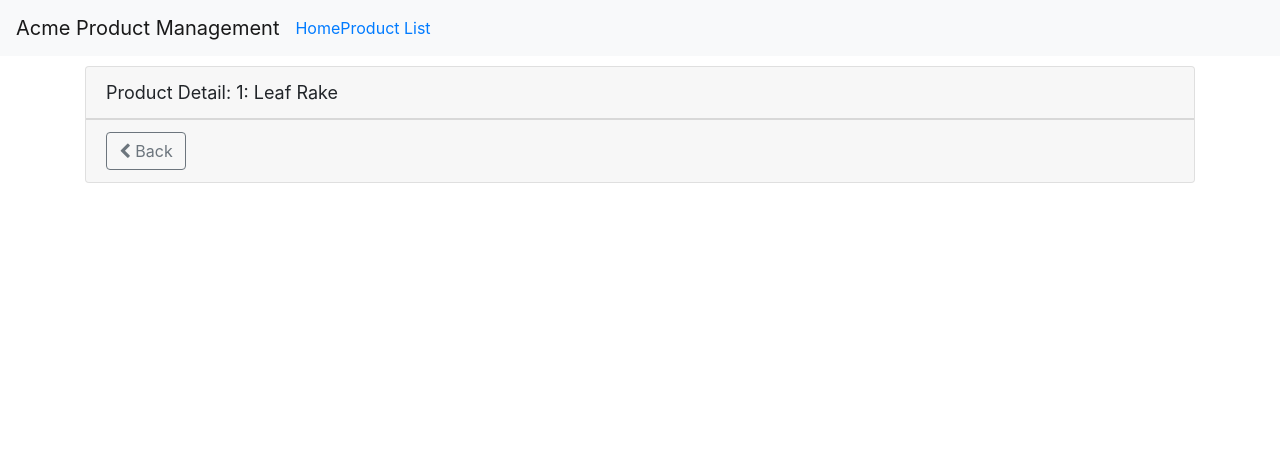
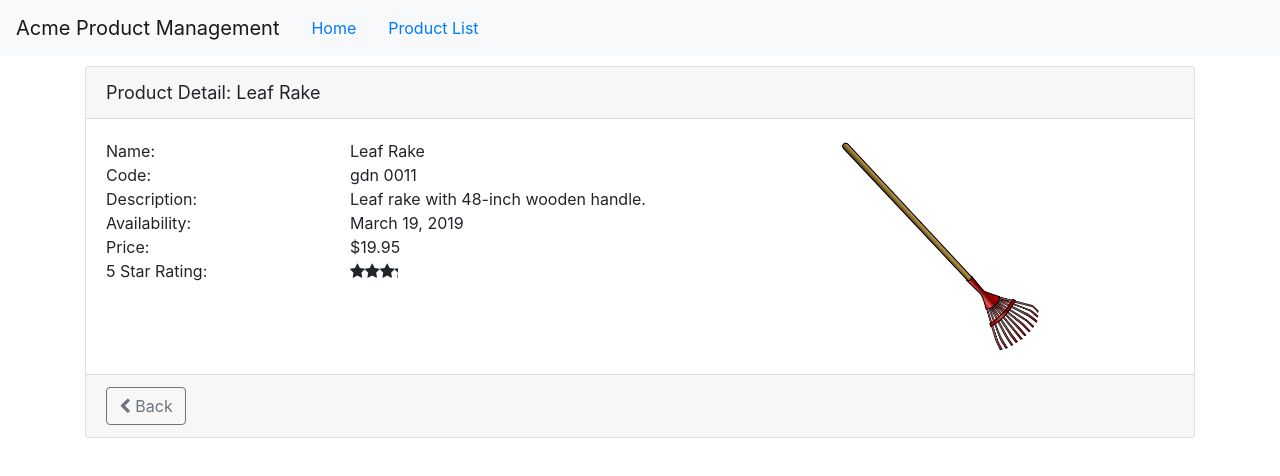
Before and after one commit to santiagoalex/Angular-GettingStarted, an Angular app: page /products/1 in a window 1280 px wide. Shown: the top 476 px of the page. Built offline with nearby package versions, Linux system fonts and the light colour scheme.

Commit message:
implement service and view of detail component

```diff
--- a/src/app/app.component.ts
+++ b/src/app/app.component.ts
@@ -7,8 +7,8 @@
       <nav class="navbar navbar-expand navbar-light bg-light">
         <a class="navbar-brand">{{pageTitle}}</a>
         <ul class="nav navbar-pills">
-          <li><a class ='/nav-link' [routerLink]="['/welcome']" >Home</a></li>
-          <li><a class ='/nav-link' [routerLink]="['/products']" >Product List</a></li>
+          <li><a class ='nav-link'  [routerLink]="['/welcome']" >Home</a></li>
+          <li><a class ='nav-link' [routerLink]="['/products']" >Product List</a></li>
         </ul>
       </nav>
       <div class="container">
--- a/src/app/home/welcome.component.html
+++ b/src/app/home/welcome.component.html
@@ -1,4 +1,4 @@
-<div class="card">
+﻿<div class="card">
   <div class="card-header">
     {{pageTitle}}
   </div>
--- a/src/app/products/product-detail.component.html
+++ b/src/app/products/product-detail.component.html
@@ -1,8 +1,51 @@
-<!--  to prevent undefined error, is used ngif insted  safe operator ? -->
-<div class="card" *ngIf= 'product'>
-    <div class="card-header">
-        {{pageTitle +': '+ product.productName}}
+<div class='card'
+     *ngIf='product'>
+  <div class='card-header'>
+    {{pageTitle + ': ' + product.productName}}
   </div>
+
+  <div class='card-body'>
+    <div class='row'>
+      <div class='col-md-8'>
+        <div class='row'>
+          <div class='col-md-4'>Name:</div>
+          <div class='col-md-8'>{{product.productName}}</div>
+        </div>
+        <div class='row'>
+          <div class='col-md-4'>Code:</div>
+          <div class='col-md-8'>{{product.productCode | lowercase | convertToSpaces: '-'}}</div>
+        </div>
+        <div class='row'>
+          <div class='col-md-4'>Description:</div>
+          <div class='col-md-8'>{{product.description}}</div>
+        </div>
+        <div class='row'>
+          <div class='col-md-4'>Availability:</div>
+          <div class='col-md-8'>{{product.releaseDate}}</div>
+        </div>
+        <div class='row'>
+          <div class='col-md-4'>Price:</div>
+          <div class='col-md-8'>{{product.price|currency:'USD':'symbol'}}</div>
+        </div>
+        <div class='row'>
+          <div class='col-md-4'>5 Star Rating:</div>
+          <div class='col-md-8'>
+            <pm-star [rating]='product.starRating'>
+            </pm-star>
+          </div>
+        </div>
+      </div>
+
+      <div class='col-md-4'>
+        <img class='center-block img-responsive'
+             [style.width.px]='200'
+             [style.margin.px]='2'
+             [src]='product.imageUrl'
+             [title]='product.productName'>
+      </div>
+    </div>
+  </div>
+
   <div class='card-footer'>
     <button class='btn btn-outline-secondary'
             (click)='onBack()'
--- a/src/app/products/product-detail.component.ts
+++ b/src/app/products/product-detail.component.ts
@@ -1,5 +1,7 @@
 import { Component, OnInit } from '@angular/core';
 import { ActivatedRoute, Router } from '@angular/router';
+import { ProductService } from './product.service';
+
 
 
 import { IProduct } from './products';
@@ -11,25 +13,29 @@
 export class ProductDetailComponent implements OnInit {
 
   pageTitle: string = 'Product Detail';
-  product: IProduct;
+  errorMessage = '';
+  product: IProduct | undefined;
+
 
   constructor(private route: ActivatedRoute,
-    private router: Router) {
+    private router: Router,
+    private productService: ProductService) {
   }
 
   ngOnInit(): void {
-    let id = +this.route.snapshot.paramMap.get('id');
-    this.pageTitle += `: ${id}`;
-    this.product=   {
-      "productId": 1,
-      "productName": "Leaf Rake",
-      "productCode": "GDN-0011",
-      "releaseDate": "March 19, 2019",
-      "description": "Leaf rake with 48-inch wooden handle.",
-      "price": 19.95,
-      "starRating": 3.2,
-      "imageUrl": "assets/images/leaf_rake.png"
+    const param = +this.route.snapshot.paramMap.get('id');
+    if (param) {
+      const id = +param;
+      this.getProduct(id);
     }
+
+  }
+
+  getProduct(id: number): void{
+    this.productService.getPoduct(id).subscribe({
+      next: product => this.product= product,
+      error: err => this.errorMessage = err
+    });
 
   }
 
--- a/src/app/products/product.service.ts
+++ b/src/app/products/product.service.ts
@@ -1,7 +1,7 @@
 import { Injectable } from '@angular/core';
 import { HttpClient, HttpErrorResponse } from '@angular/common/http'
 import { Observable, throwError } from 'rxjs';
-import { catchError, tap } from 'rxjs/operators'// To manage errors
+import { catchError, tap , map } from 'rxjs/operators'// To manage errors
 
 import { IProduct } from './products';
 
@@ -22,6 +22,11 @@
         ); // Is necesari make a error handlings to prevent errors
     }
 
+    getPoduct(id: number ): Observable<IProduct | undefined>{
+        return this.getPoducts().pipe(
+            map((product: IProduct[])=>product.find(p => p.productId===id))
+        );
+    }
     private handleError( err: HttpErrorResponse ){
         // in the app of real world, we may send  the server to some remote logging infracstructure
         // instead of just logging it to the console
```
Lines whose indentation alone changed are shown as unchanged.
